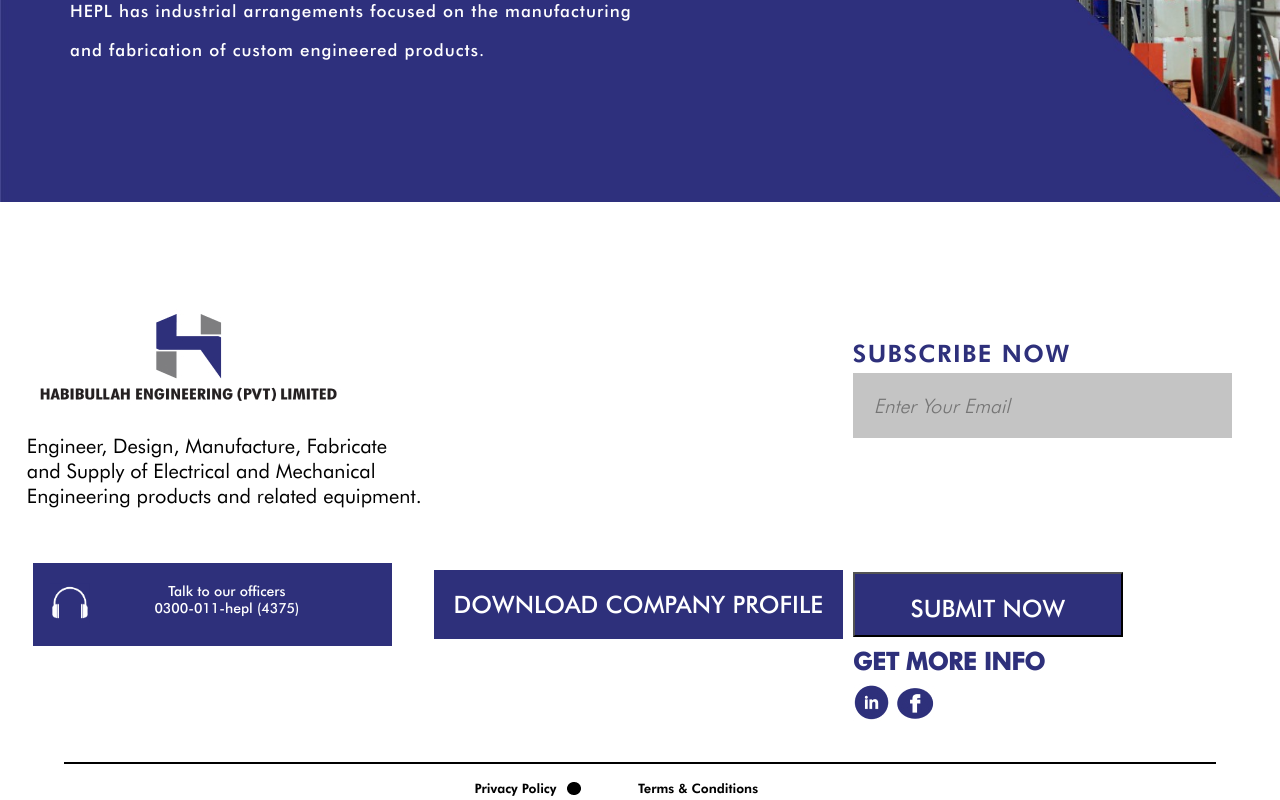
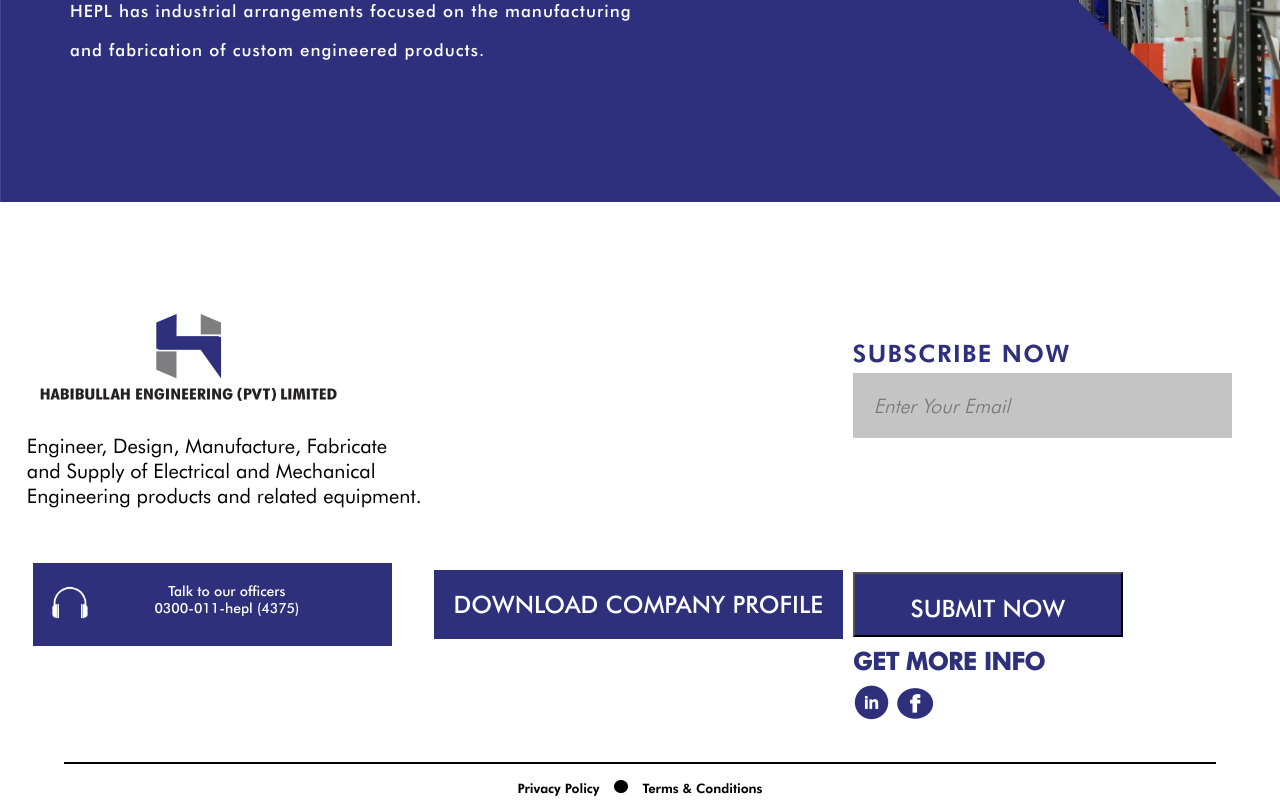
Before and after one commit to Usamaalikhan654/Habibullah-WB, a React (Create React App) app in the folder hepl-master/: page /#/ in a window 1280 px wide. Shown: the part 2402-3202 px from the top of the page. Built offline with nearby package versions, Linux system fonts and the light colour scheme.

Commit message:
version 4.2.0
The settings is running

```diff
--- a/hepl-master/src/Pages/Home/Home.module.scss
+++ b/hepl-master/src/Pages/Home/Home.module.scss
@@ -200,6 +200,6 @@ margin-right: 10px;
 }
 
 .Flexinner {
-  display: flex;
-  justify-content: center;
+  display: block;
+  // justify-content: center;
 }
```
